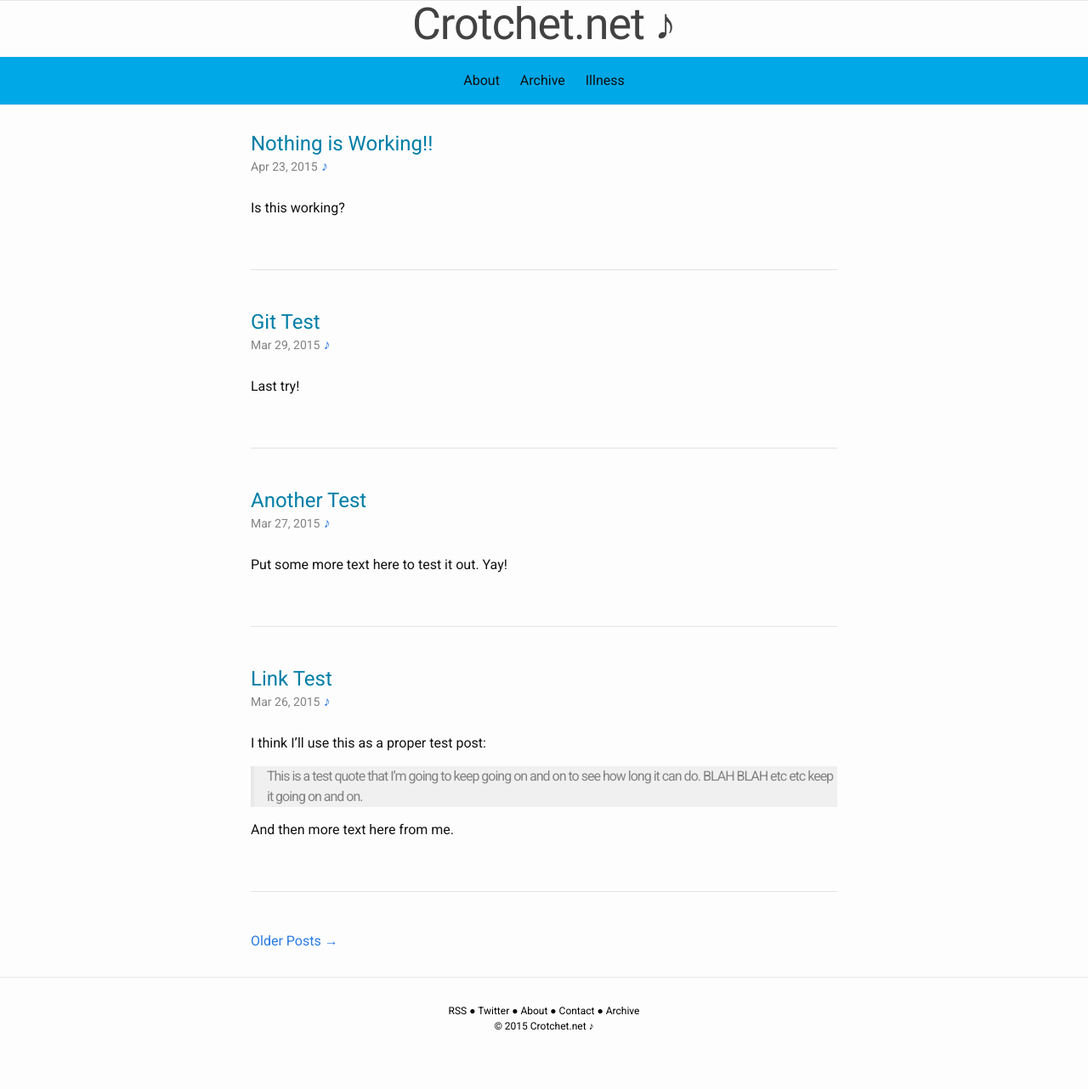
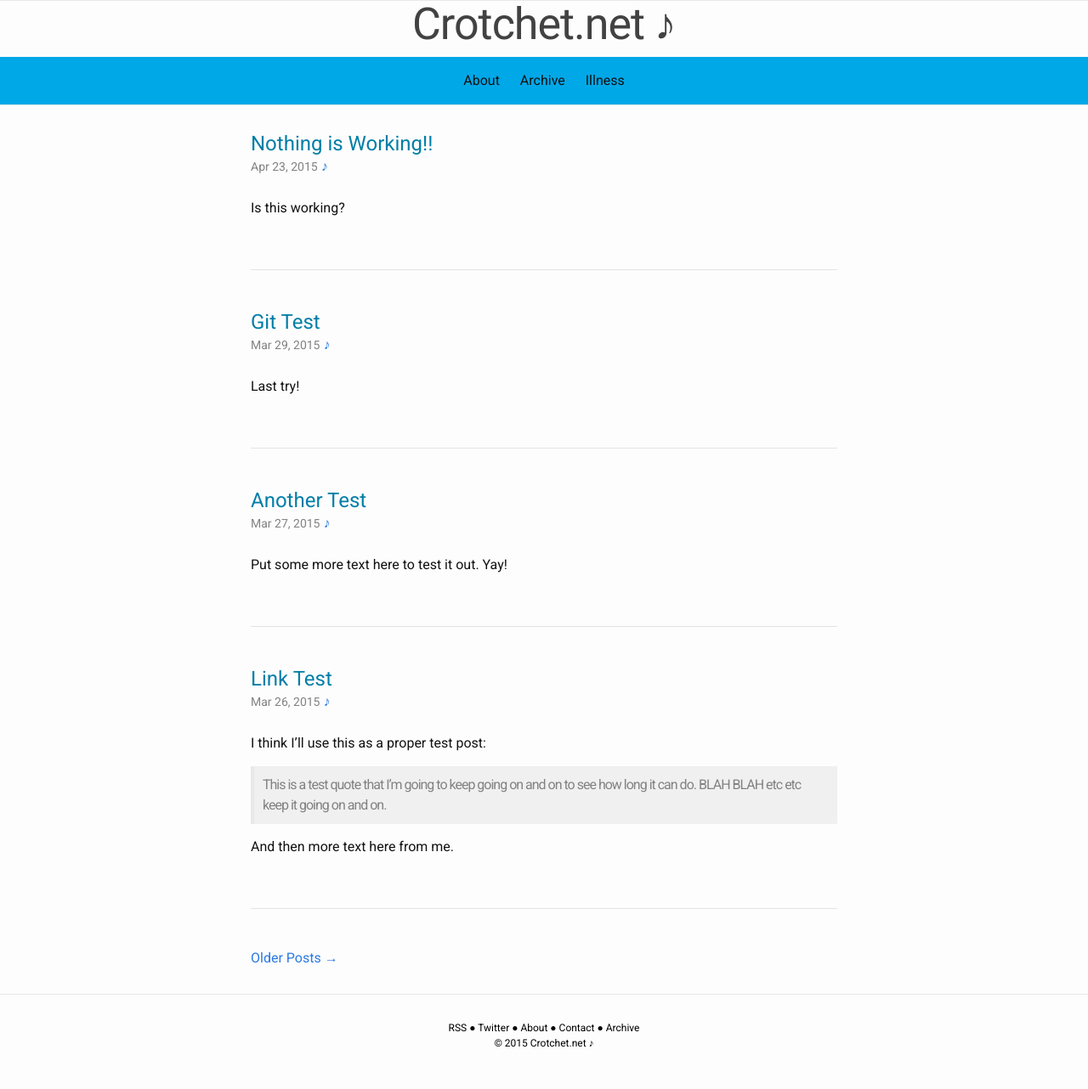
Before and after one commit to andyml123/andyml123.github.io, a Jekyll site: the page built from index.html, in a window 1280 px wide. Shown: the whole page at 85% size. Built offline with Jekyll 4.4.1, drawn with Linux system fonts in a browser that asks for light colours; the list of posts is cut into pages by our own code.

Commit message:
inital commit

```diff
--- a/_sass/_layout.scss
+++ b/_sass/_layout.scss
@@ -216,7 +216,7 @@ blockquote {
 	font-size: 16px;
 	background-color: #f0f0f0;
 	margin: 2 auto;
-	padding: 5px auto;
+	padding: 10px;
 }
 
 
```
